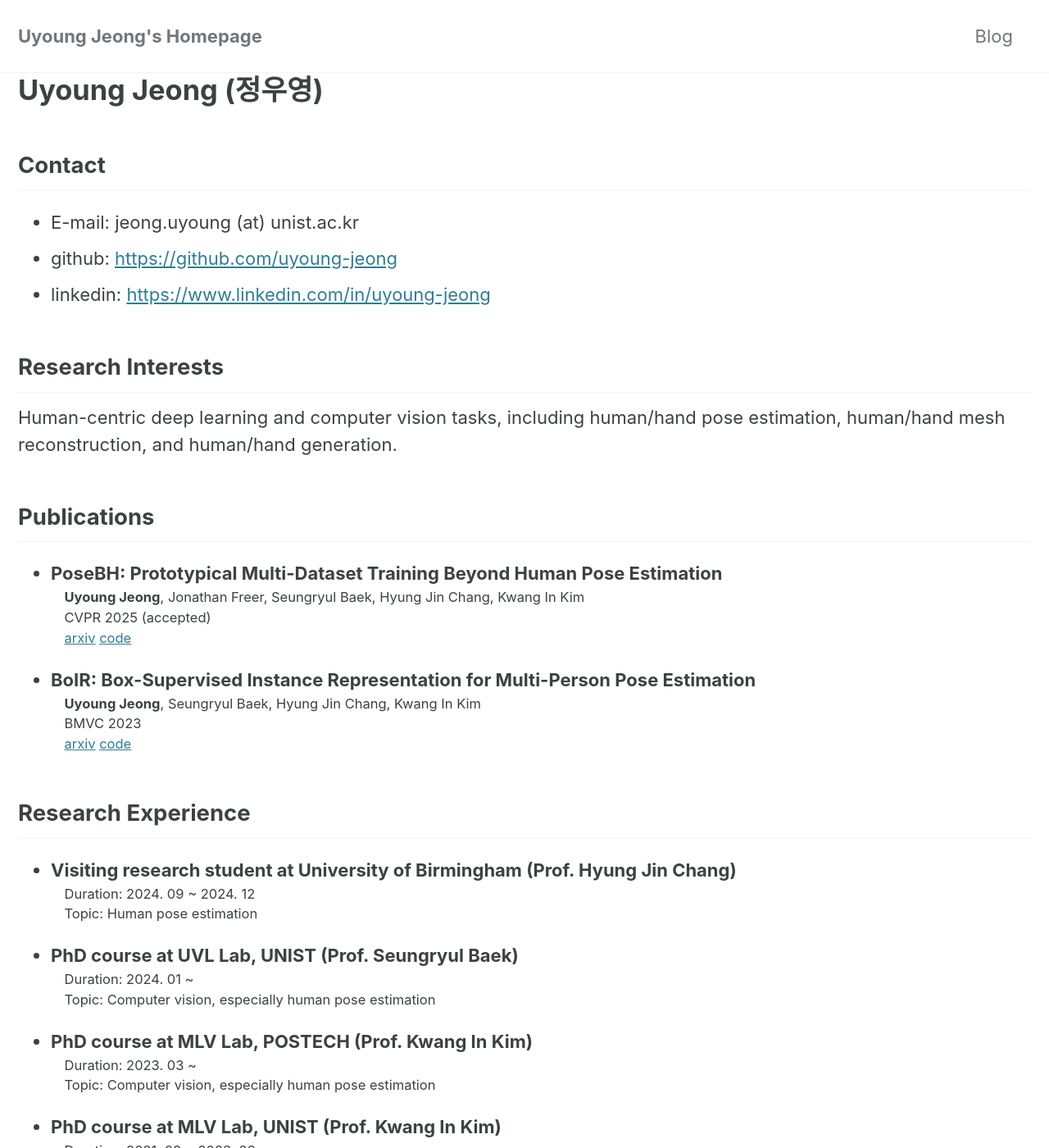
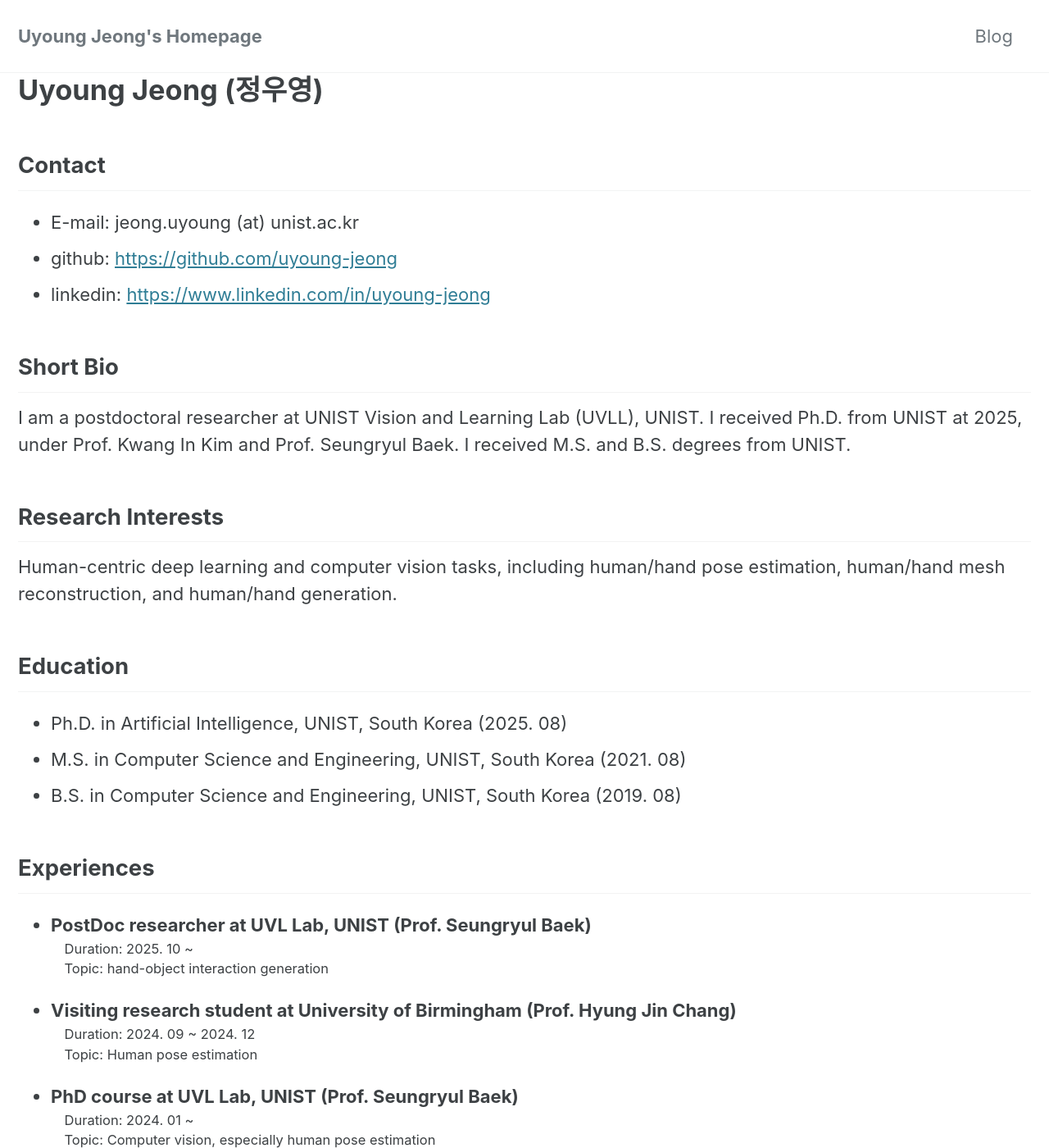
Before and after one commit to uyoung-jeong/uyoung-jeong.github.io, a Jekyll site: the page built from _pages/home.md, in a window 1280 px wide and 1400 px high. Shown: the whole window at 82% size. Built offline with Jekyll 4.4.1, drawn with Linux system fonts in a browser that asks for light colours; cached includes are drawn as plain includes; some of the changed text lies outside the part shown.

Commit message:
postdoc update

```diff
--- a/_pages/home.md
+++ b/_pages/home.md
@@ -3,9 +3,9 @@
 permalink: /
 title: "Uyoung Jeong (정우영)"
 hidden: true
-last_modified_at: 2025-02-27T17:00:00+09:00
+last_modified_at: 2025-09-18T17:00:00+09:00
 excerpt: >
-  PhD student at Artificial Intelligence Graduate School, UNIST, South Korea.
+  Postdoc researcher at UNIST, South Korea.
 sidebar:
     nav: "sidebar-category"
 ---
@@ -17,21 +17,23 @@
 - github: <https://github.com/uyoung-jeong>
 - linkedin: <https://www.linkedin.com/in/uyoung-jeong>
 
+## Short Bio
+I am a postdoctoral researcher at UNIST Vision and Learning Lab (UVLL), UNIST.
+I received Ph.D. from UNIST at 2025, under Prof. Kwang In Kim and Prof. Seungryul Baek.
+I received M.S. and B.S. degrees from UNIST.
+
 ## Research Interests
 Human-centric deep learning and computer vision tasks, including human/hand pose estimation, human/hand mesh reconstruction, and human/hand generation.
 
-## Publications
-- PoseBH: Prototypical Multi-Dataset Training Beyond Human Pose Estimation
-  : **Uyoung Jeong**, Jonathan Freer, Seungryul Baek, Hyung Jin Chang, Kwang In Kim
-  : CVPR 2025 (accepted)
-  : [arxiv](https://arxiv.org/abs/2505.17475) [code](https://github.com/uyoung-jeong/PoseBH)
+## Education
+- Ph.D. in Artificial Intelligence, UNIST, South Korea (2025. 08)
+- M.S. in Computer Science and Engineering, UNIST, South Korea (2021. 08)
+- B.S. in Computer Science and Engineering, UNIST, South Korea (2019. 08)
 
-- BoIR: Box-Supervised Instance Representation for Multi-Person Pose Estimation
-  : **Uyoung Jeong**, Seungryul Baek, Hyung Jin Chang, Kwang In Kim
-  : BMVC 2023
-  : [arxiv](https://arxiv.org/abs/2309.14072) [code](https://github.com/uyoung-jeong/BoIR)
-
-## Research Experience
+## Experiences
+- PostDoc researcher at UVL Lab, UNIST (Prof. Seungryul Baek)
+  : Duration: 2025. 10 ~
+  : Topic: hand-object interaction generation
 - Visiting research student at University of Birmingham (Prof. Hyung Jin Chang)
   : Duration: 2024. 09 ~ 2024. 12
   : Topic: Human pose estimation
@@ -60,6 +62,14 @@
   : Duration: 2017. 09 ~ 2017. 12
   : Topic: NLP, especially Question Answering
 
-## Education
-- M.S. in Computer Science and Engineering, UNIST, South Korea(2021. 08)
-- B.S. in Computer Science and Engineering, UNIST, South Korea(2019. 08)
+
+## Publications
+- PoseBH: Prototypical Multi-Dataset Training Beyond Human Pose Estimation
+  : **Uyoung Jeong**, Jonathan Freer, Seungryul Baek, Hyung Jin Chang, Kwang In Kim
+  : CVPR 2025 (accepted)
+  : [arxiv](https://arxiv.org/abs/2505.17475) [code](https://github.com/uyoung-jeong/PoseBH)
+
+- BoIR: Box-Supervised Instance Representation for Multi-Person Pose Estimation
+  : **Uyoung Jeong**, Seungryul Baek, Hyung Jin Chang, Kwang In Kim
+  : BMVC 2023
+  : [arxiv](https://arxiv.org/abs/2309.14072) [code](https://github.com/uyoung-jeong/BoIR)
```
